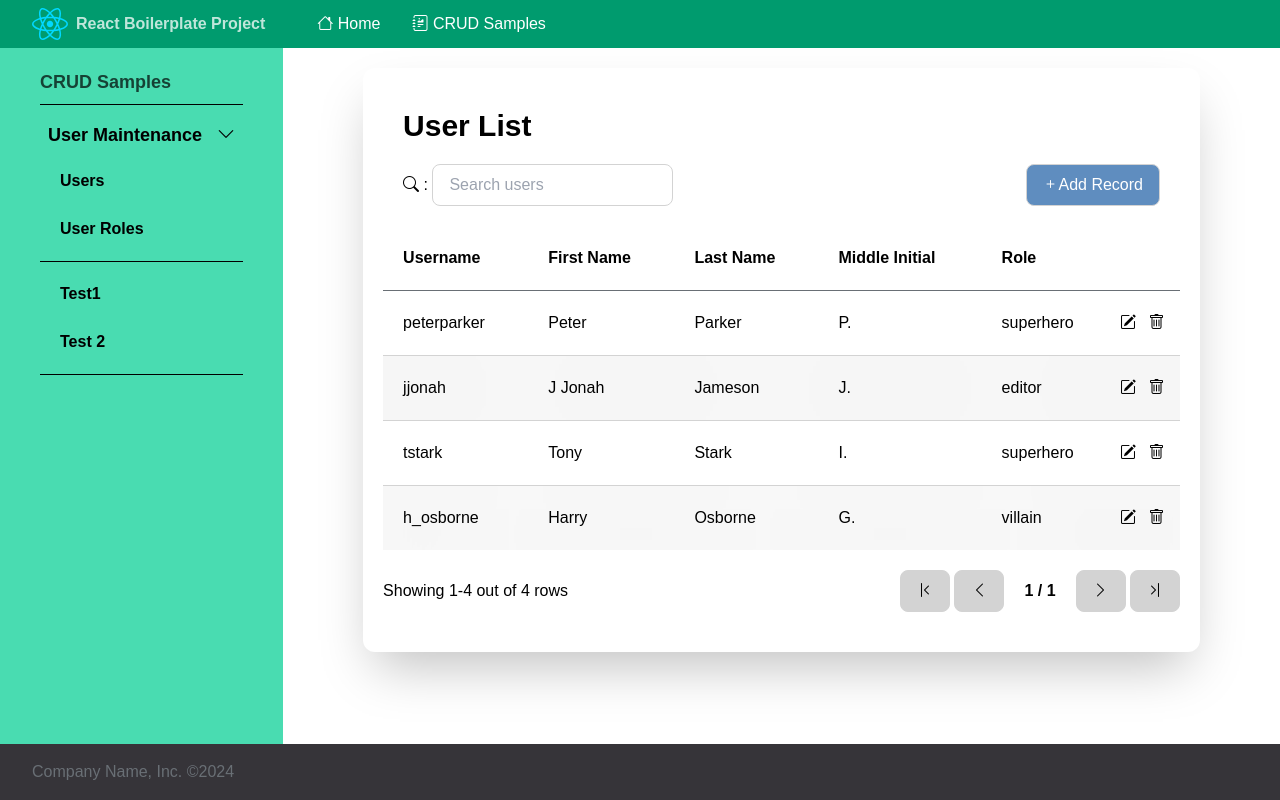
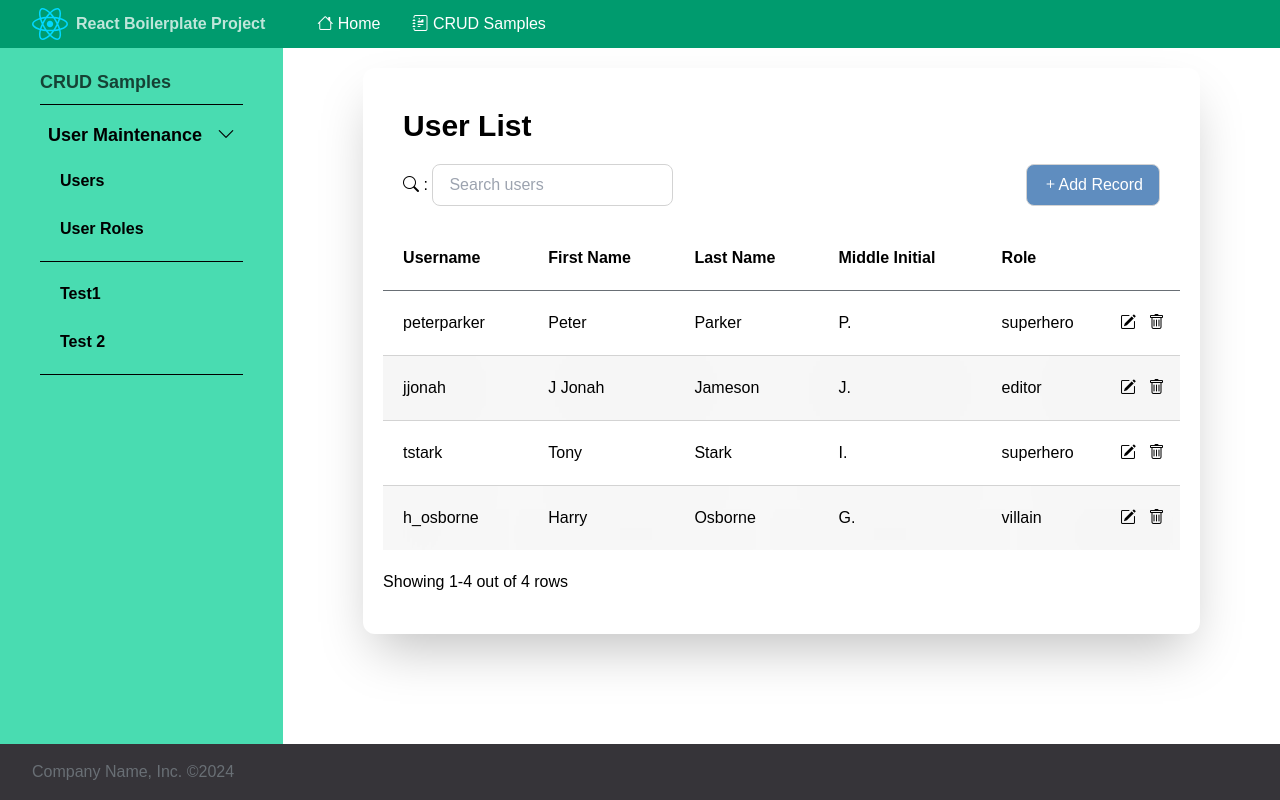
Before and after one commit to peterclarktech/react-ts-boilerplate, a React (Vite) app: page /crudsample in a window 1280 px wide. Built offline with nearby package versions, Linux system fonts and the light colour scheme.

Commit message:
Hide pagination btns if theres only 1 page

```diff
--- a/src/components/Pagination.tsx
+++ b/src/components/Pagination.tsx
@@ -28,6 +28,7 @@ const Pagination: FC<PaginationType> = ({ totalSize, pageSize = 10, onPaginate }
                 <span>{`Showing ${startIndex + 1}-${endIndex + 1} out of ${totalSize} rows`}</span>
             </div>
             <div className="flex-1">
+                {maxPage > 1 && (
                     <div className="sm:float-right">
                         <Button type={currentPage !== 1 ? ButtonType.default : ButtonType.disabled}
                             onClick={() => changePage(1)}>
@@ -51,6 +52,7 @@ const Pagination: FC<PaginationType> = ({ totalSize, pageSize = 10, onPaginate }
                             <i className="bi bi-chevron-bar-right"></i>
                         </Button>
                     </div>
+                )}
             </div>
         </div>
     )
```
Lines whose indentation alone changed are shown as unchanged.
